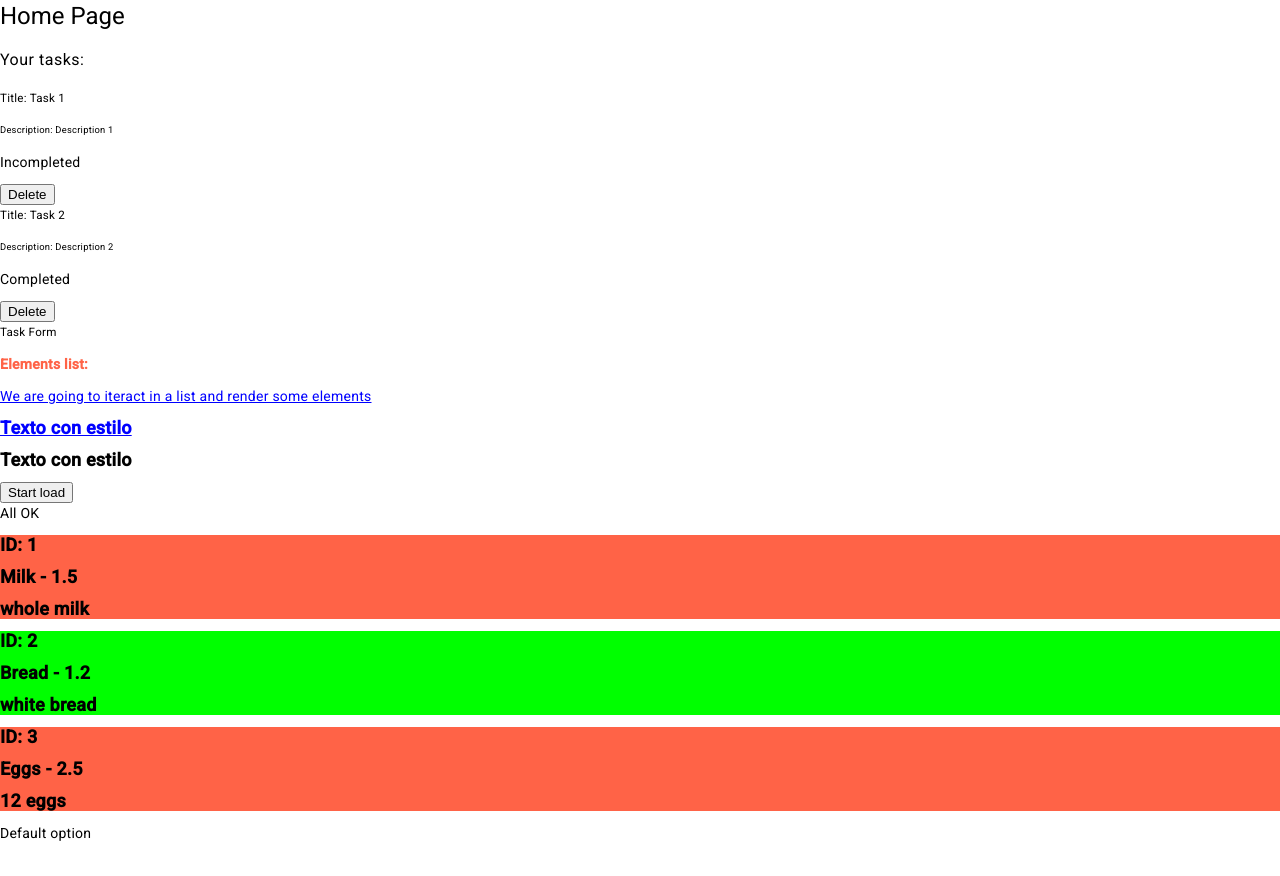
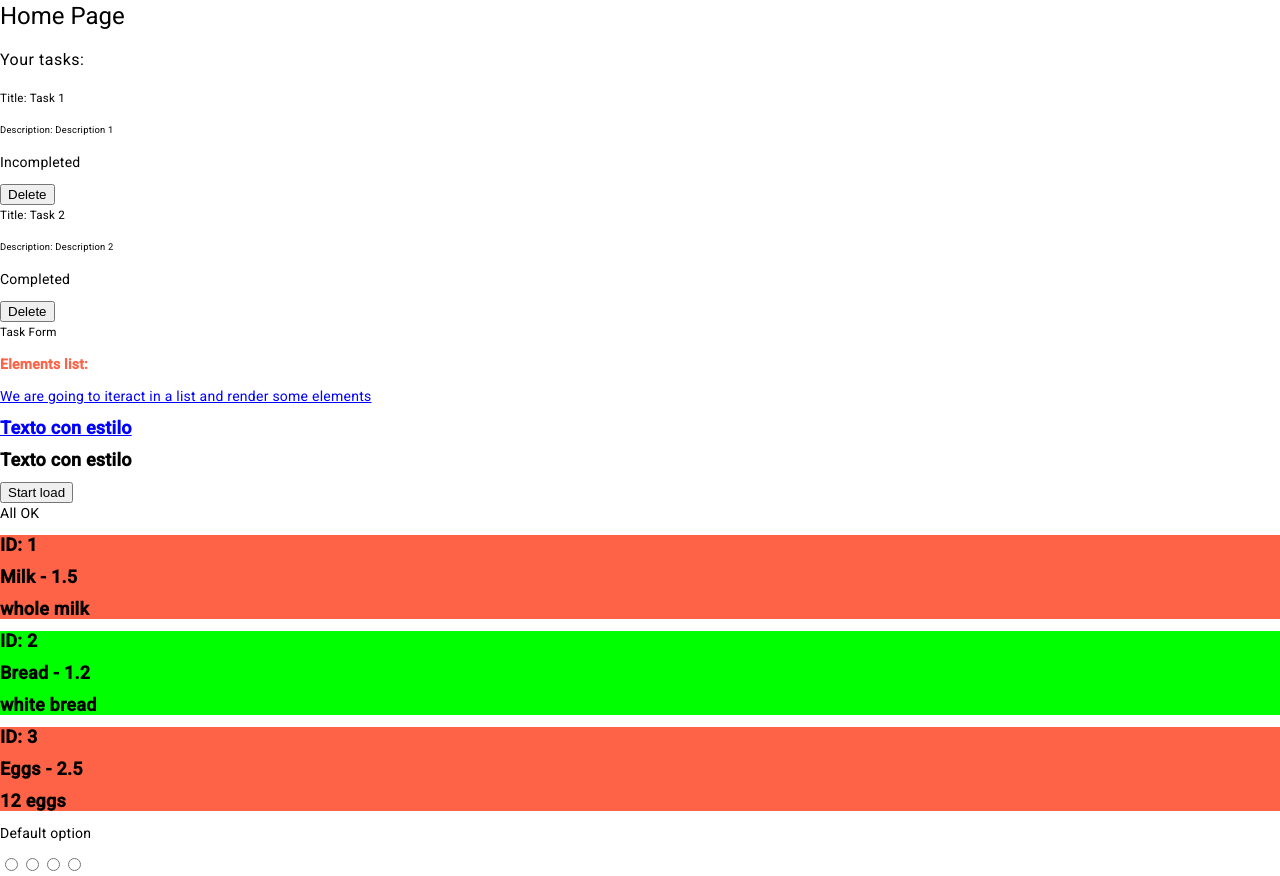
Before and after one commit to davidFCDev/proyecto-final-angular, an Angular app: page / in a window 1280 px wide. Before the commit the page ends 843 px from the top, so only its background shows below. Built offline with nearby package versions, Linux system fonts and the light colour scheme.

Commit message:
selectedOptions

```diff
--- a/src/app/modules/lists/basic-list/basic-list.component.html
+++ b/src/app/modules/lists/basic-list/basic-list.component.html
@@ -43,3 +43,10 @@
   <p [id]="3" *ngSwitchCase="3">Option 3</p>
   <p [id]="4" *ngSwitchDefault>Default option</p>
 </div>
+
+<div>
+  <input type="radio" name="option" (click)="selectOption(1)"/>
+  <input type="radio" name="option" (click)="selectOption(2)"/>
+  <input type="radio" name="option" (click)="selectOption(3)"/>
+  <input type="radio" selected="selected" name="option" (click)="selectOption(0)"/>
+</div>
--- a/src/app/modules/lists/basic-list/basic-list.component.ts
+++ b/src/app/modules/lists/basic-list/basic-list.component.ts
@@ -43,4 +43,8 @@ export class BasicListComponent implements OnInit {
   changeLoading() {
     this.loading = !this.loading;
   }
+
+  selectOption(optionSelected: number) {
+    this.option = optionSelected;
+  }
 }
```
